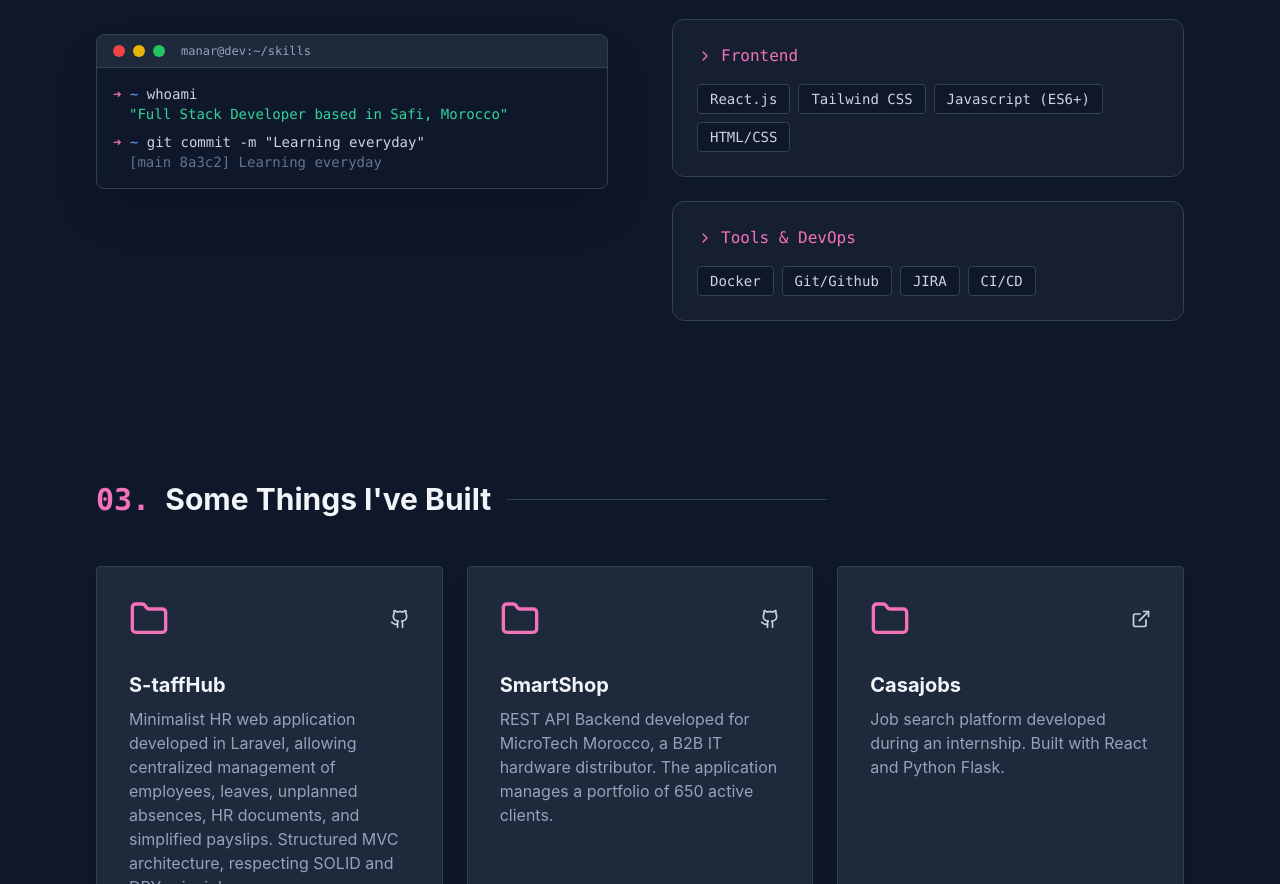
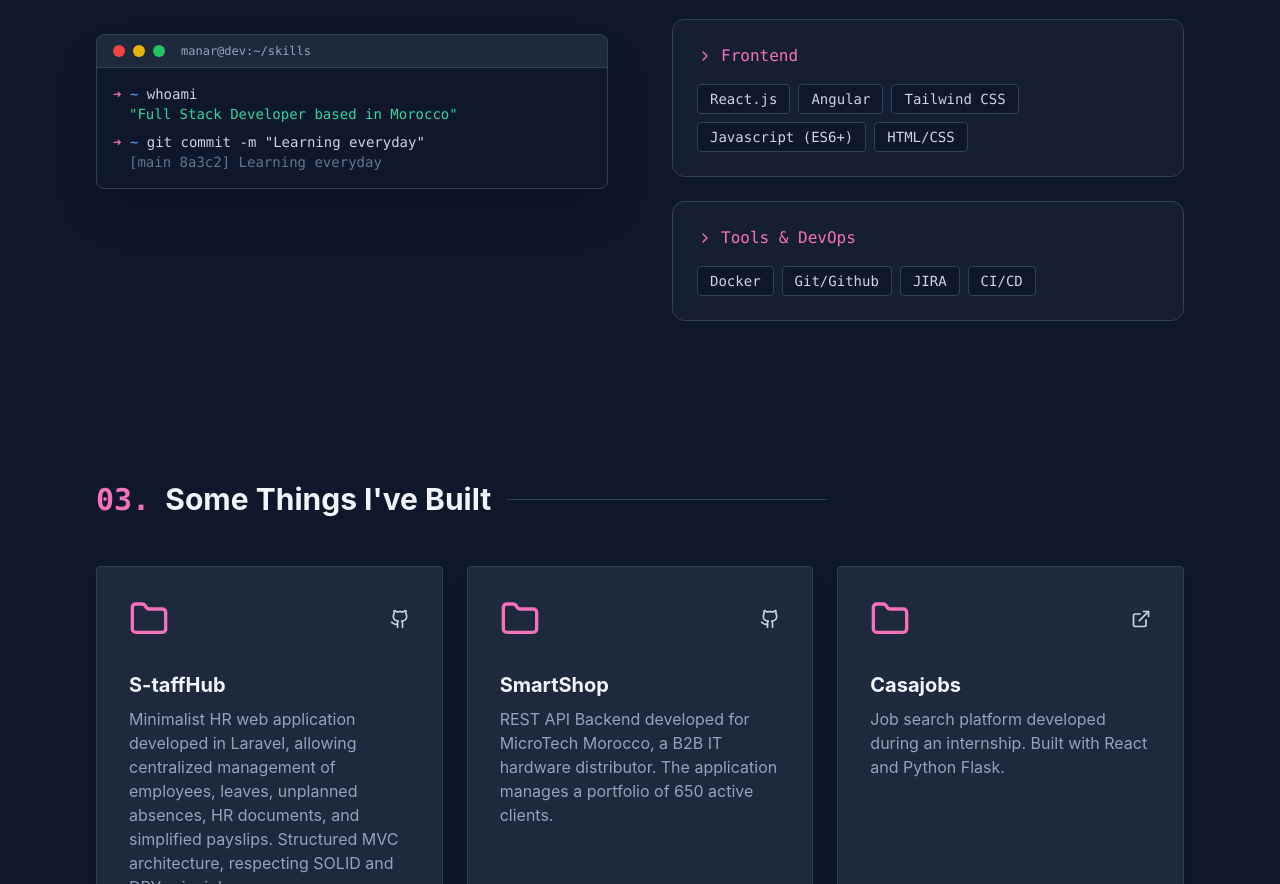
Before and after one commit to ManaR-Rch/My-portfolio, a React (Vite) app: page / in a window 1280 px wide. Shown: the part 1216-2100 px from the top of the page. Built offline with nearby package versions, Linux system fonts and the light colour scheme.

Commit message:
Update frontend skills and fix resume download links

```diff
--- a/src/components/About.jsx
+++ b/src/components/About.jsx
@@ -7,7 +7,7 @@ const About = () => {
 
     const skills = [
         { category: "Backend", items: ["Java (Spring Boot)", "PHP (Laravel)", "Python (Flask)", "PostgreSQL", "MongoDB"] },
-        { category: "Frontend", items: ["React.js", "Tailwind CSS", "Javascript (ES6+)", "HTML/CSS"] },
+        { category: "Frontend", items: ["React.js", "Angular", "Tailwind CSS", "Javascript (ES6+)", "HTML/CSS"] },
         { category: "Tools & DevOps", items: ["Docker", "Git/Github", "JIRA", "CI/CD"] }
     ];
 
@@ -158,7 +158,7 @@ const About = () => {
                             </div>
                             <div className="p-4 font-mono text-sm text-slate-300">
                                 <p><span className="text-pink-400">➜</span> <span className="text-blue-400">~</span> whoami</p>
-                                <p className="ml-4 text-emerald-400">"Full Stack Developer based in Safi, Morocco"</p>
+                                <p className="ml-4 text-emerald-400">"Full Stack Developer based in Morocco"</p>
                                 <p className="mt-2"><span className="text-pink-400">➜</span> <span className="text-blue-400">~</span> git commit -m "Learning everyday"</p>
                                 <p className="ml-4 text-slate-500">[main 8a3c2] Learning everyday</p>
                             </div>
--- a/src/components/Navbar.jsx
+++ b/src/components/Navbar.jsx
@@ -109,10 +109,8 @@ const Navbar = () => {
                     ))}
 
                     <motion.a
-                        href="/resume.pdf"
+                        href="/Resume-Manar-Marchoube.pdf"
                         download="Resume_Manar_Marchoube.pdf"
-                        target="_blank"
-                        rel="noopener noreferrer"
                         initial={{ y: -20, opacity: 0 }}
                         animate={{ y: 0, opacity: 1 }}
                         transition={{ delay: 0.5, duration: 0.5 }}
@@ -167,7 +165,7 @@ const Navbar = () => {
                                     </a>
                                 ))}
                                 <a
-                                    href="/resume.pdf"
+                                    href="/Resume-Manar-Marchoube.pdf"
                                     download="Resume_Manar_Marchoube.pdf"
                                     className="px-8 py-3 text-pink-400 border border-pink-400 rounded text-sm font-mono hover:bg-pink-400/10 transition-colors mt-8"
                                 >
```
Also changed, not shown: 1 other file (tests, documents, lock files or other folders).
